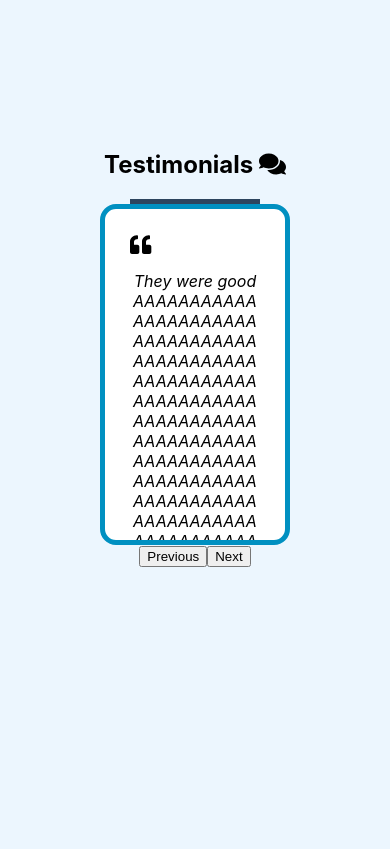
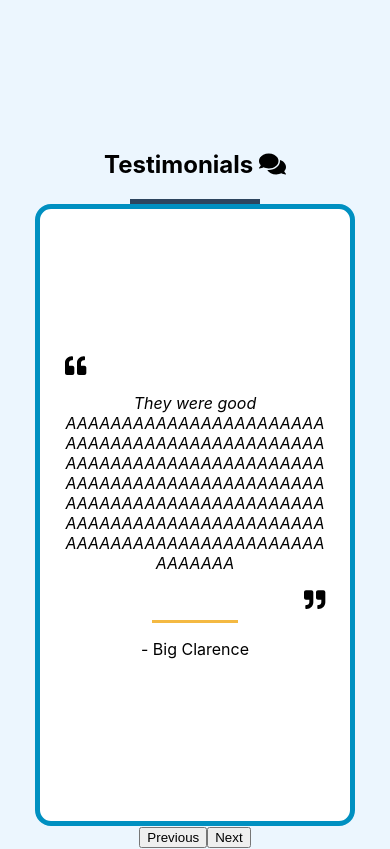
Before and after one commit to clarence-adams/slone-heating-and-air, a React (Create React App) app: page / in a window 390 px wide. Shown: the part 860-1709 px from the top of the page. Built offline with nearby package versions, Linux system fonts and the light colour scheme.

Commit message:
Fixed bug that made services overlap contact. Added media query that made testimonials more readable on mobile

```diff
--- a/src/App.css
+++ b/src/App.css
@@ -1,6 +1,10 @@
-@media screen and (max-width: 650px) {
+@media screen and (max-width: 1000px) {
   #contact-form {
     width: 66.66% !important;
+  }
+  #testimonials-content {
+    width: 66.66% !important;
+    height: 66.66% !important;
   }
 }
 
@@ -76,7 +80,6 @@ h1 {
   margin: 0;
   padding-top: 5px;
   scroll-margin-top: 136px;
-  height: 100vh;
 }
 .line {
   margin: auto;
@@ -86,6 +89,9 @@ h1 {
 }
 #content {
   padding-top: 136px;
+}
+#about, #testimonials, #services{
+  min-height: 100vh;
 }
 
 /* About */
@@ -131,6 +137,9 @@ h1 {
   width: 33.33%;
   flex-basis: 100%;
   border-bottom: solid #F4B942 3px;
+}
+#testimonials {
+  height: 100vh;
 }
 #testimonials-content-wrapper {
   width: 100%;
```
